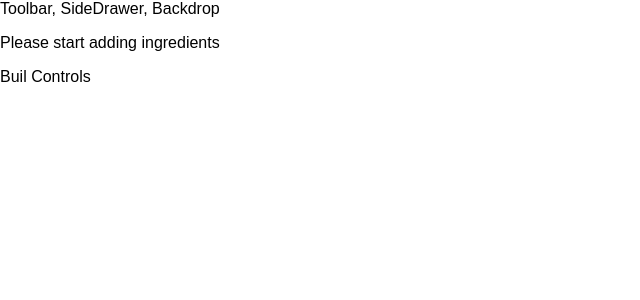
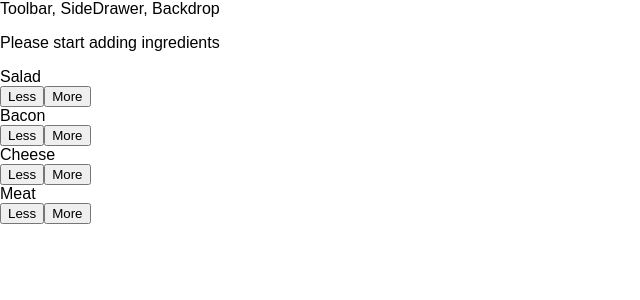
Before and after one commit to andreynho2006/burger-app, a React app: page / in a window 1280 px wide. Shown: the top 300 px of the page, without its empty margins (0-640 px from the left). Built offline with nearby package versions, Linux system fonts and the light colour scheme.

Commit message:
add BuildControls to BurgerBuilder

```diff
--- a/src/containers/BurgerBuilder/BurgerBuilder.js
+++ b/src/containers/BurgerBuilder/BurgerBuilder.js
@@ -1,6 +1,7 @@
 import React, { Component } from 'react';
 import HigherOrderComponent from '../../hoc/HigherOrderComponent';
 import Burger from '../../components/Burger/Burger';
+import BuildControls from '../../components/Burger/BuildControls/BuildControls';
 
 class BurgerBuilder extends Component {
     // constructor(props) {
@@ -23,7 +24,7 @@
         return (
             <HigherOrderComponent>
                 <Burger ingredients={this.state.ingredients} />
-                <div>Buil Controls</div>
+                <BuildControls />
             </HigherOrderComponent>
         );
     }
```
